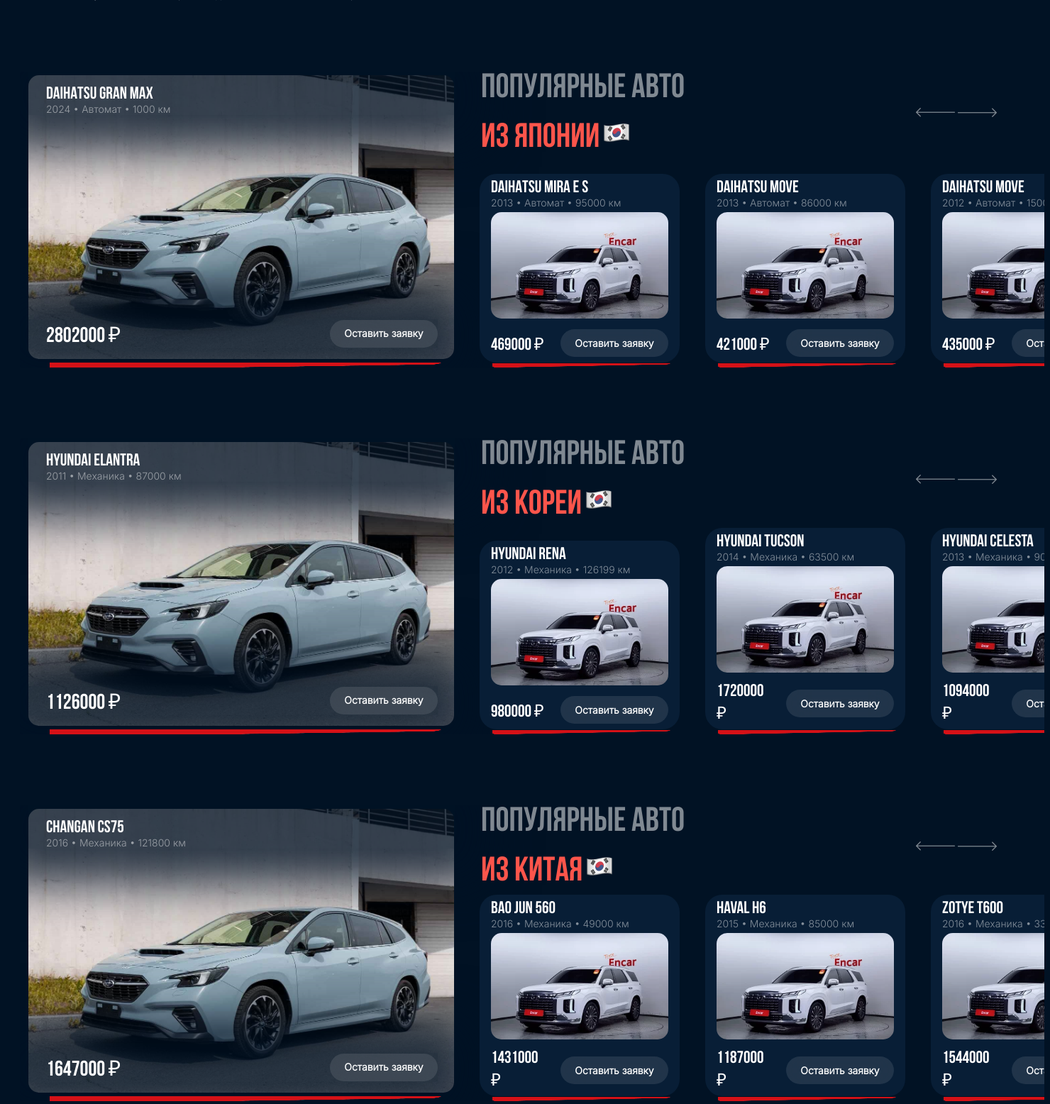
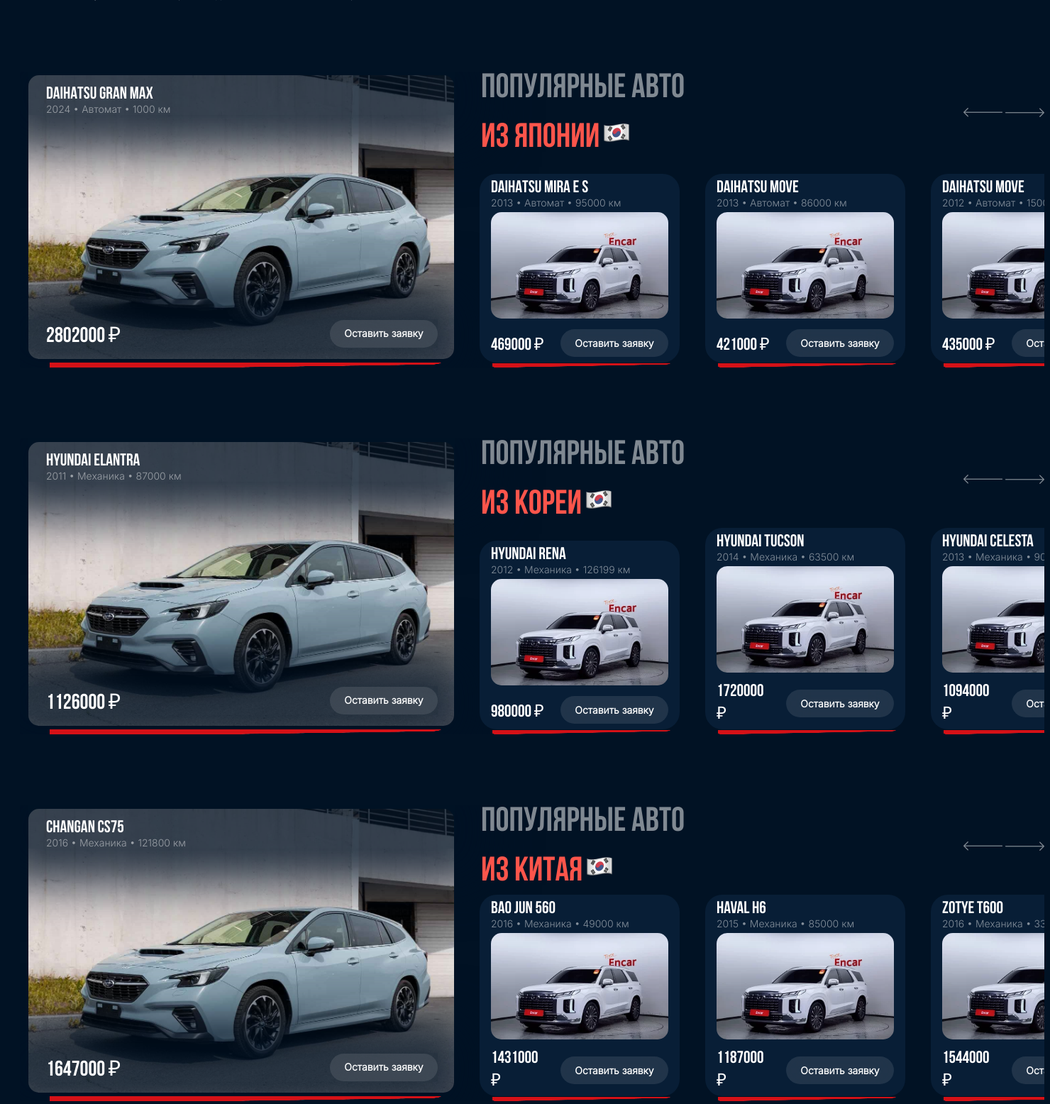
Before and after one commit to Rin-niee/SuperWebProgramming, a Django app: page / in a window 1480 px wide; the page is wider, and only the part inside the window is pictured. Shown: the part 1254-2810 px from the top of that part at 71% size. Run offline with Django 5.2, Linux system fonts and the light colour scheme; data comes from the database, SQL or seed files in the repository.

Commit message:
стили для стрелочек

```diff
--- a/car/carapp/static/css/popular_auto.css
+++ b/car/carapp/static/css/popular_auto.css
@@ -1,6 +1,7 @@
 .popular_auto{
     margin: 50px 0px 0px 20px;
     overflow: hidden;
+    position: relative;
 }
 
 body > div.popular_auto > div.\.title{
@@ -12,9 +13,9 @@ body > div.popular_auto > div.\.title{
     padding-right: 90px;
     z-index: 2;
     margin: 0;
-    justify-content: flex-start;
     gap: 40%;
     align-items: center;
+    justify-content: space-between;
 }
 .popular_auto .swipper{
     display: flex;
```
